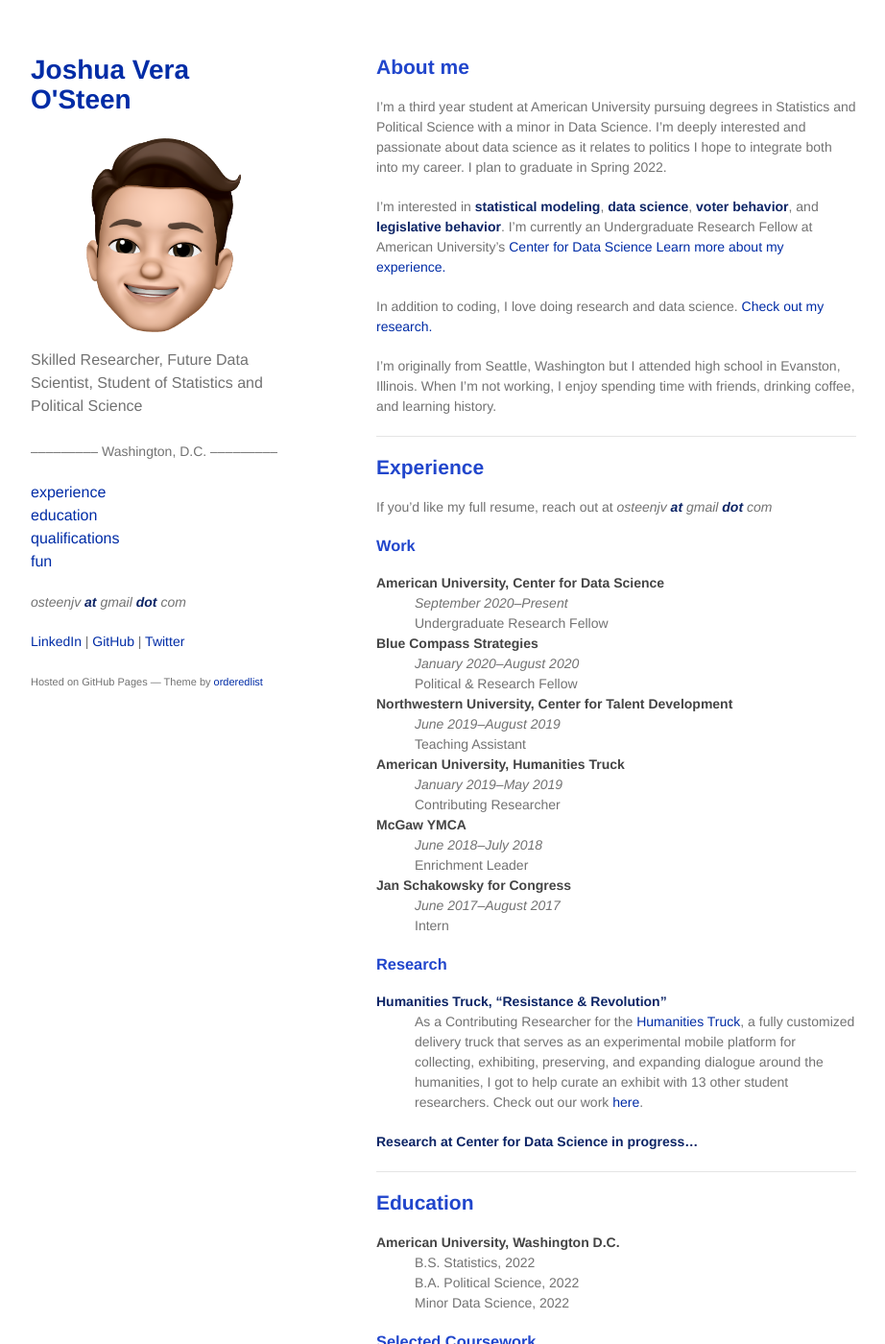
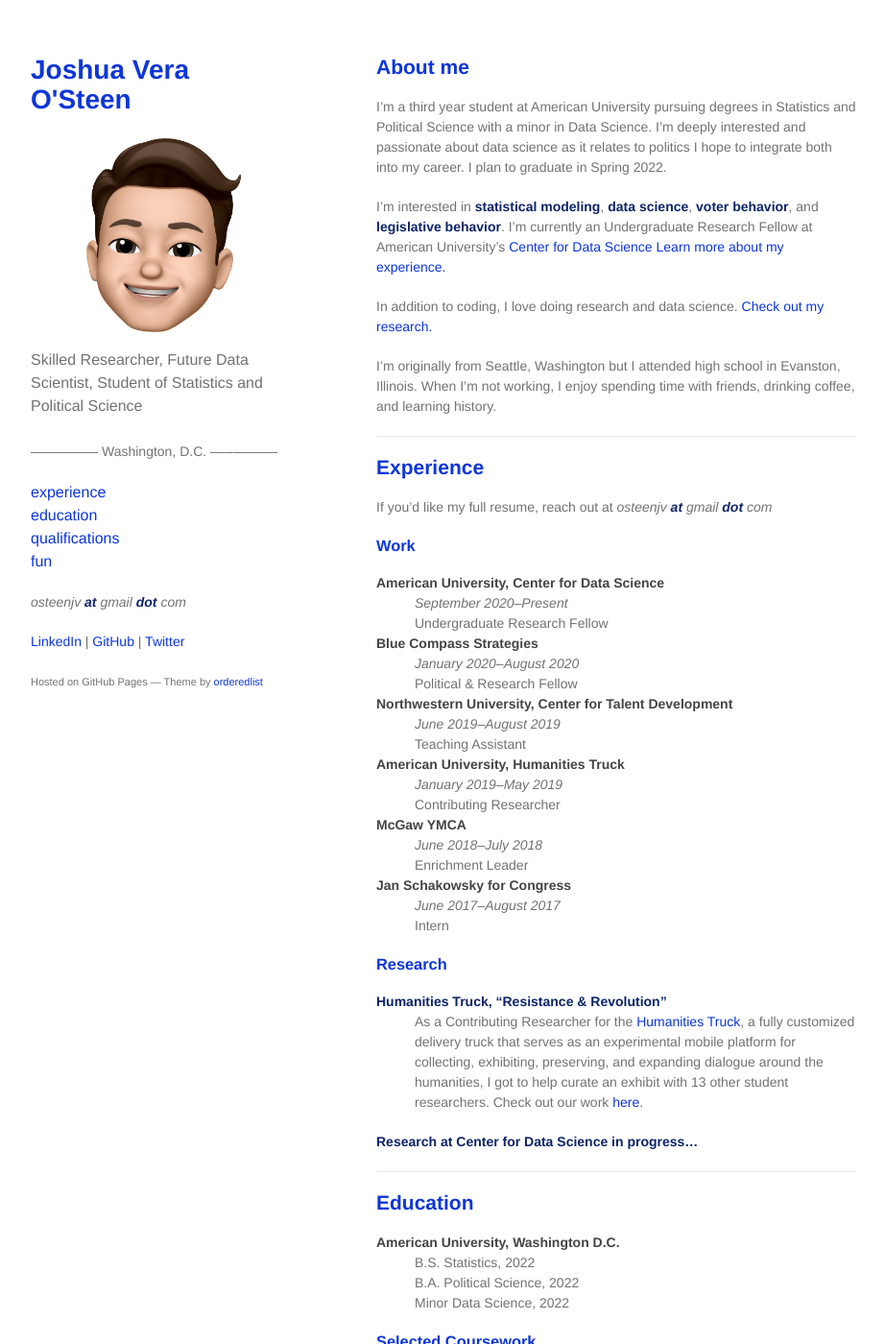
Before and after one commit to JVOsteen/JVOsteen.github.io, a Jekyll site: the page built from index.md, in a window 1280 px wide and 1400 px high. Shown: the whole window at 96% size, without its empty margins (178-1100 px from the left). Built offline with Jekyll 4.4.1, drawn with Linux system fonts in a browser that asks for light colours; our own code applies the rules of GitHub Pages for plain Markdown files.

Commit message:
Update jekyll-theme-minimal.scss

```diff
--- a/_sass/jekyll-theme-minimal.scss
+++ b/_sass/jekyll-theme-minimal.scss
@@ -10,7 +10,7 @@
 }
 
 h1, h2, h3, h4, h5, h6 {
-  color:#2146cc;
+  color:#0d36d9;
   margin:0 0 20px;
 }
 
@@ -28,16 +28,16 @@
 
 /*
 h2 {
-  color:#01196e;
+  color:#0d36d9;
 }
 
 h3, h4, h5, h6 {
-  color:#01196e;
+  color:#0d36d9;
 }
 */
 
 a {
-  color:#002ca6;
+  color:#0d36d9;
   text-decoration:none;
 }
 a strong {
@@ -50,13 +50,13 @@
 
 a small {
   font-size:11px;
-  color:#6e6e6e;
+  color:#777;
   margin-top:-0.3em;
   display:block;
 }
 
 a:hover small {
-  color:#6e6e6e;
+  color:#777;
 }
 
 .wrapper {
@@ -82,7 +82,7 @@
   padding:8px 15px;
   background: #f8f8f8;
   border-radius:5px;
-  border:1px solid #dbdbdb;
+  border:1px solid #e7e7e7;
   overflow-x: auto;
 }
 
@@ -98,7 +98,7 @@
 }
 
 tr:hover {
-  background-color: #dbdbdb;
+  background-color: #e7e7e7;
 }
 
 dt {
@@ -201,7 +201,7 @@
 
 hr {
   border:0;
-  background:#e5e5e5;
+  background:#e7e7e7;
   height:1px;
   margin:0 0 20px;
 }
```
